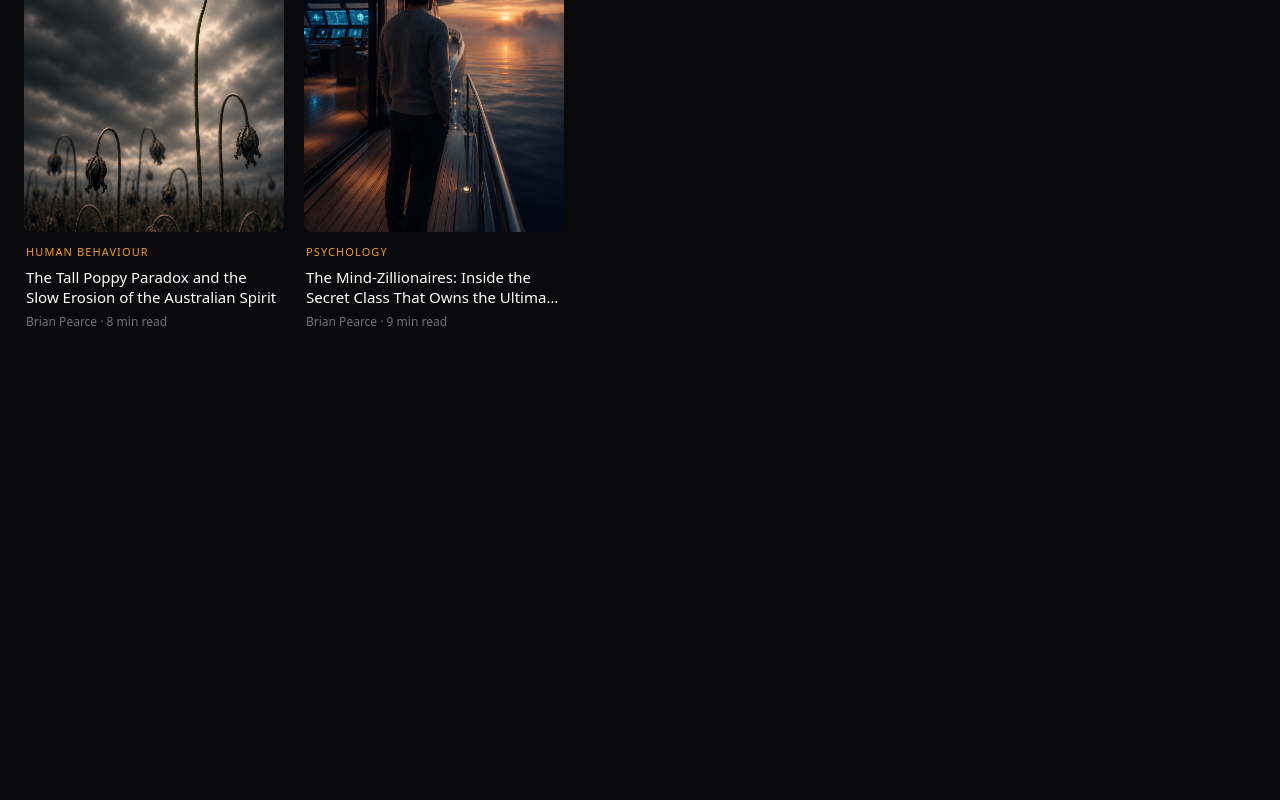
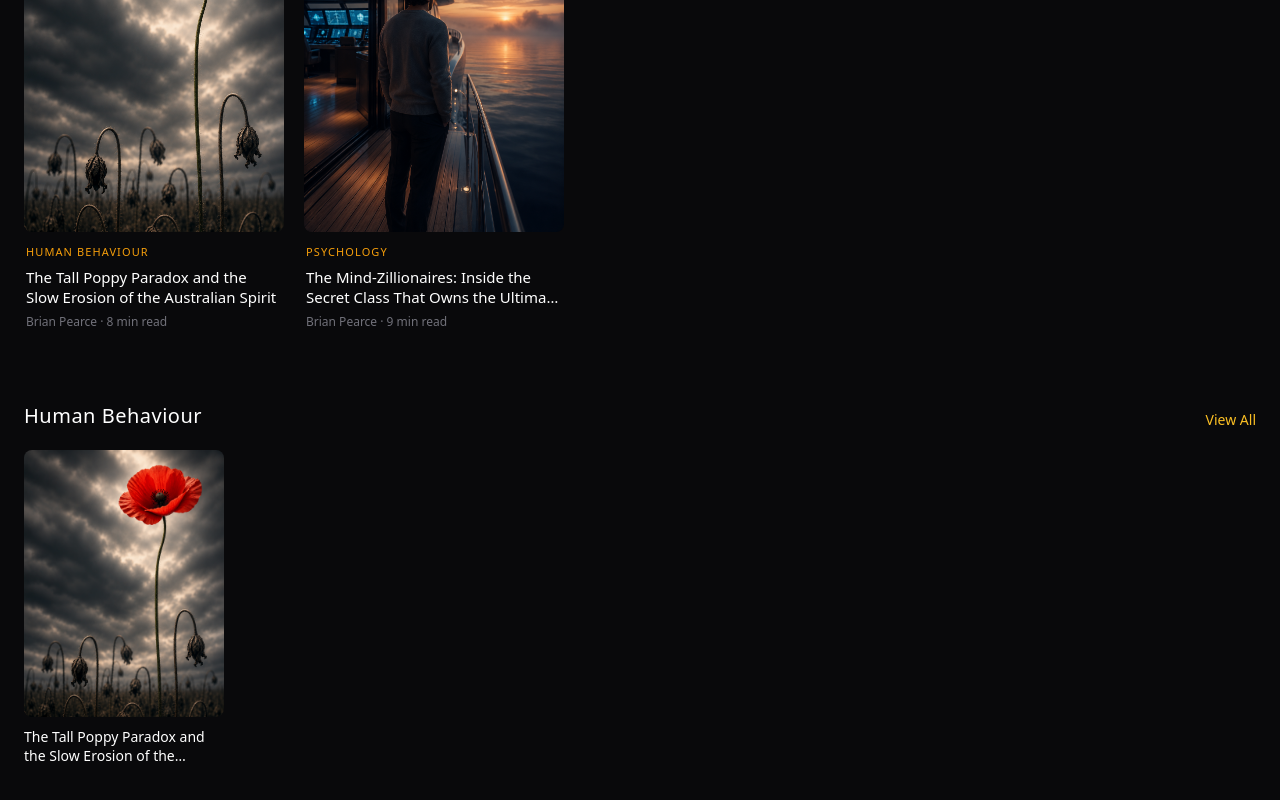
Before and after one commit to Caelverum/caelverum-archives, a Next.js app: page / in a window 1280 px wide. Shown: the part 906-1706 px from the top of the page. Before the commit the page ends 1308 px from the top, so only its background shows below. Built offline with nearby package versions, Linux system fonts and the light colour scheme.

Commit message:
Homepage cards now link to individual article pages

```diff
--- a/app/page.tsx
+++ b/app/page.tsx
@@ -1,8 +1,7 @@
 'use client';
 
 import { useState, useEffect } from 'react';
-import ReactMarkdown from 'react-markdown';
-import remarkGfm from 'remark-gfm';
+import Link from 'next/link';
 
 type Article = {
   slug: string;
@@ -18,22 +17,15 @@ type Article = {
 
 export default function Home() {
   const [articles, setArticles] = useState<Article[]>([]);
-  const [selectedArticle, setSelectedArticle] = useState<Article | null>(null);
-  const [isExpanded, setIsExpanded] = useState(false);
   const [loading, setLoading] = useState(true);
 
   useEffect(() => {
-    // For now we hardcode the list while we finish the architecture.
-    // Later this will be fully dynamic.
     async function loadArticles() {
       try {
         const res = await fetch('/api/articles');
         if (res.ok) {
           const data = await res.json();
           setArticles(data);
-        } else {
-          // Temporary fallback while we set up the API route
-          setArticles([]);
         }
       } catch (err) {
         console.error(err);
@@ -44,18 +36,6 @@ export default function Home() {
 
     loadArticles();
   }, []);
-
-  const openArticle = (article: Article) => {
-    setSelectedArticle(article);
-    setIsExpanded(false);
-  };
-
-  const closeArticle = () => {
-    setSelectedArticle(null);
-    setIsExpanded(false);
-  };
-
- const displayArticles = articles;
 
   return (
     <div className="min-h-screen bg-zinc-950 text-white">
@@ -120,10 +100,10 @@ export default function Home() {
           </div>
 
           <div className="flex gap-5 overflow-x-auto pb-4 scrollbar-hide snap-x">
-            {displayArticles.map((article) => (
-              <div
+            {articles.map((article) => (
+              <Link
                 key={article.slug}
-                onClick={() => openArticle(article)}
+                href={`/articles/${article.slug}`}
                 className="flex-shrink-0 w-[220px] sm:w-[240px] md:w-[260px] cursor-pointer group snap-start"
               >
                 <div className="overflow-hidden rounded-lg bg-zinc-900 aspect-[3/4]">
@@ -142,98 +122,43 @@ export default function Home() {
                     {article.author} · {article.readTime}
                   </p>
                 </div>
-              </div>
+              </Link>
             ))}
           </div>
         </div>
       </section>
 
-      {/* DETAIL MODAL */}
-      {selectedArticle && (
-        <div className="fixed inset-0 bg-black/90 z-50 flex items-center justify-center p-4">
-          <div className="bg-zinc-950 max-w-5xl w-full max-h-[92vh] overflow-hidden rounded-xl border border-zinc-800 relative flex flex-col md:flex-row">
-
-            <button
-              onClick={closeArticle}
-              className="absolute top-5 right-5 text-2xl z-20 hover:text-amber-400"
-            >
-              ×
-            </button>
-
-            {/* LEFT - Cover */}
-            <div className="md:w-1/2 bg-zinc-900 flex-shrink-0">
-              <img
-                src={selectedArticle.cover}
-                alt={selectedArticle.title}
-                className="w-full h-full object-cover min-h-[400px] md:min-h-full"
-              />
-            </div>
-
-            {/* RIGHT - Content */}
-            <div className="md:w-1/2 p-8 md:p-10 flex flex-col overflow-y-auto max-h-[92vh]">
-              <p className="text-xs tracking-widest text-amber-500 mb-3">
-                {selectedArticle.category}
-              </p>
-              <h1 className="text-2xl md:text-3xl font-light leading-tight mb-3">
-                {selectedArticle.title}
-              </h1>
-              <p className="text-zinc-400 text-sm mb-6">
-                By {selectedArticle.author} · {selectedArticle.date} · {selectedArticle.readTime}
-              </p>
-
-            <div className="text-zinc-300 leading-relaxed mb-8 flex-1 article-content">
-  {isExpanded ? (
-    <ReactMarkdown
-      remarkPlugins={[remarkGfm]}
-      components={{
-        h2: ({node, ...props}) => (
-          <h2 className="text-xl md:text-2xl font-light text-amber-400 mt-10 mb-4 tracking-tight" {...props} />
-        ),
-        h3: ({node, ...props}) => (
-          <h3 className="text-lg font-medium text-white mt-8 mb-3" {...props} />
-        ),
-        p: ({node, ...props}) => (
-          <p className="mb-5 leading-7 text-[15px]" {...props} />
-        ),
-        strong: ({node, ...props}) => (
-          <strong className="text-white font-medium" {...props} />
-        ),
-        blockquote: ({node, ...props}) => (
-          <blockquote className="border-l-2 border-amber-500 bg-zinc-900/40 py-2 px-4 my-6 rounded-r text-zinc-300" {...props} />
-        ),
-        hr: () => null, // completely hide horizontal lines
-      }}
-    >
-      {selectedArticle.content || selectedArticle.excerpt}
-    </ReactMarkdown>
-  ) : (
-    <div className="whitespace-pre-line leading-7 text-[15px]">{selectedArticle.excerpt}</div>
-  )}
-</div>
-              <div className="flex flex-wrap gap-3 mb-6">
-                <button
-                  onClick={() => setIsExpanded(!isExpanded)}
-                  className="bg-amber-500 hover:bg-amber-400 text-black px-6 py-3 rounded text-sm font-medium"
+      {/* HUMAN BEHAVIOUR ROW */}
+      <section className="pb-20">
+        <div className="max-w-7xl mx-auto px-6">
+          <div className="flex items-end justify-between mb-5">
+            <h2 className="text-xl font-light tracking-wide">Human Behaviour</h2>
+            <a href="#" className="text-sm text-amber-400 hover:underline">View All</a>
+          </div>
+          <div className="flex gap-5 overflow-x-auto pb-2 scrollbar-hide">
+            {articles
+              .filter((a) => a.category === "HUMAN BEHAVIOUR")
+              .map((article) => (
+                <Link
+                  key={article.slug}
+                  href={`/articles/${article.slug}`}
+                  className="flex-shrink-0 w-[200px] cursor-pointer group"
                 >
-                  {isExpanded ? "SHOW LESS" : "READ FULL ARTICLE"}
-                </button>
-                <button className="border border-zinc-600 hover:border-amber-400 px-6 py-3 rounded text-sm">
-                  DOWNLOAD PDF
-                </button>
-              </div>
-
-             <div className="flex items-center gap-4 text-sm text-zinc-500">
-  <span>Share</span>
-  <a href="#" className="hover:text-amber-400">X</a>
-  <a href="#" className="hover:text-amber-400">LinkedIn</a>
-  <a href="#" className="hover:text-amber-400">Instagram</a>
-  <a href="#" className="hover:text-amber-400">Facebook</a>
-  <a href="#" className="hover:text-amber-400">Email</a>
-</div>
-            </div>
+                  <div className="overflow-hidden rounded-lg aspect-[3/4] bg-zinc-900">
+                    <img
+                      src={article.cover}
+                      alt={article.title}
+                      className="w-full h-full object-cover group-hover:scale-105 transition-transform duration-700"
+                    />
+                  </div>
+                  <h3 className="mt-2.5 text-sm leading-snug group-hover:text-amber-400 line-clamp-2">
+                    {article.title}
+                  </h3>
+                </Link>
+              ))}
           </div>
         </div>
-      )}
+      </section>
     </div>
   );
 }
```
